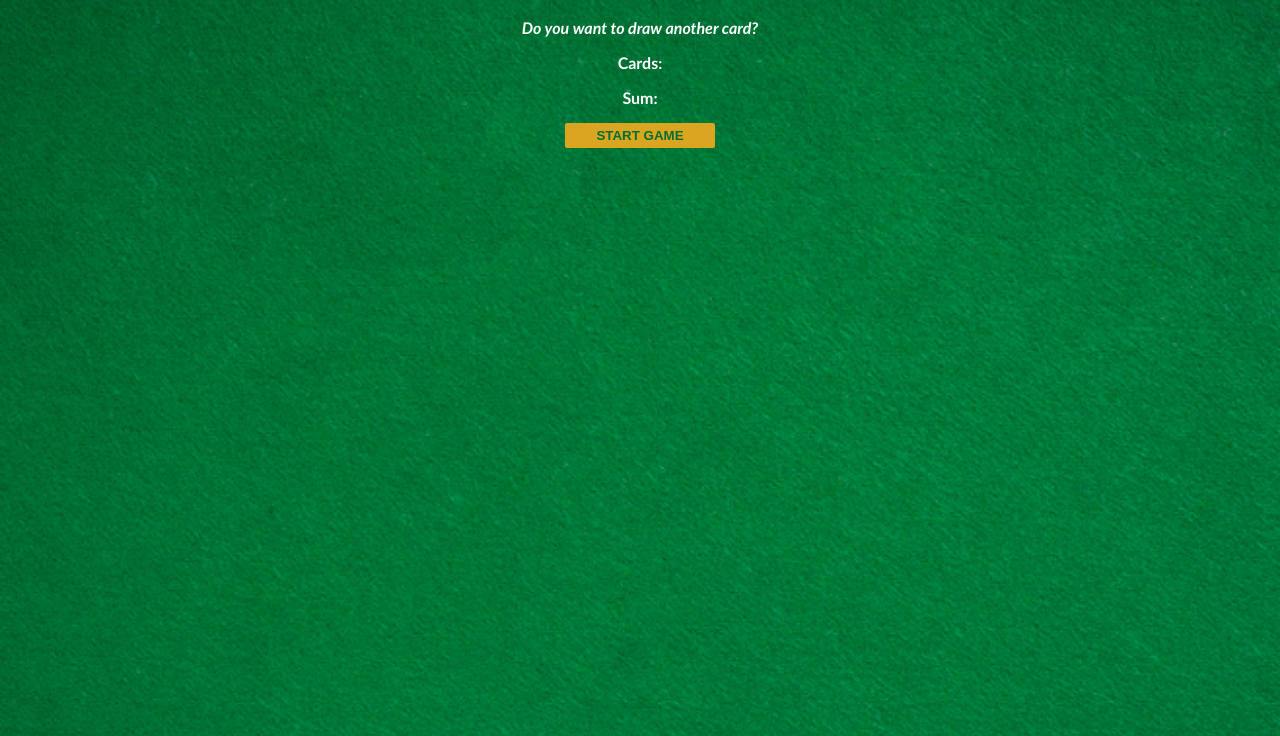
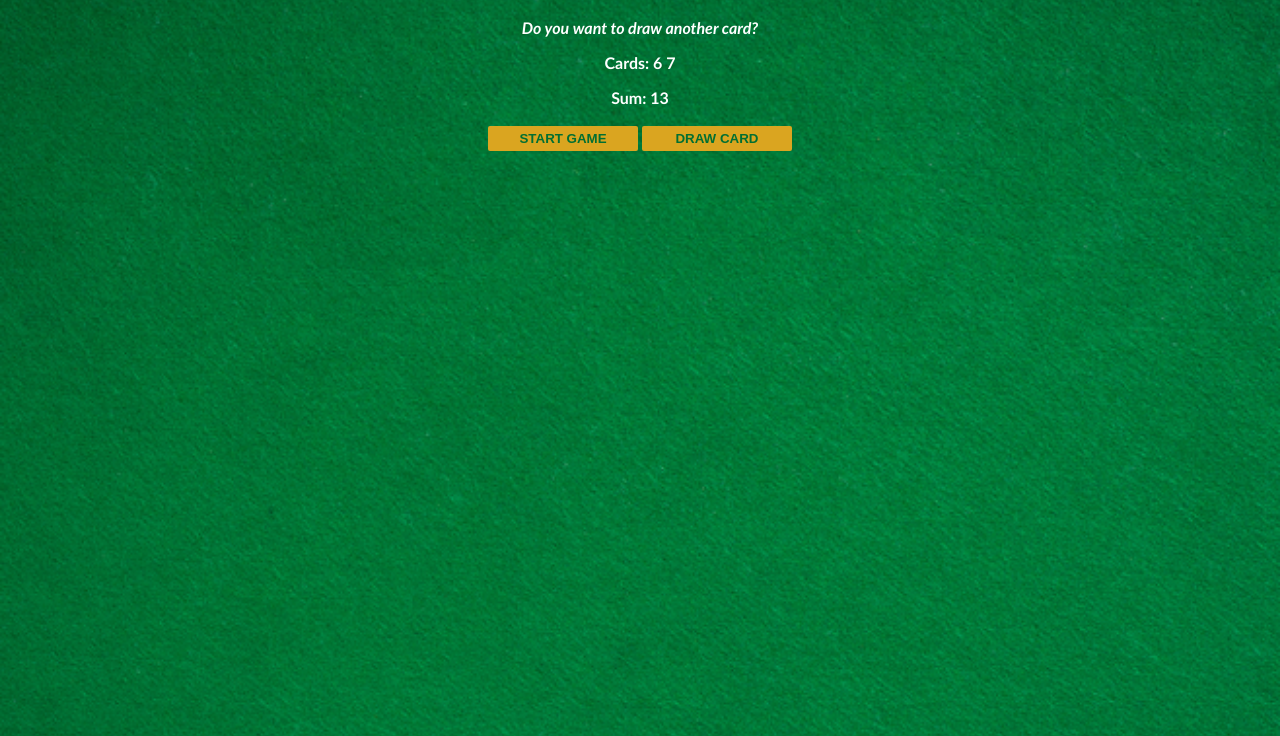
Before and after one commit to Elippsis007/JS_BlackJack, a plain HTML site: page index.html in a window 1280 px wide. Both pictures are taken after a click on the button "START GAME". Shown: the part 64-800 px from the top of the page. Drawn offline with Linux system fonts and the light colour scheme.

Commit message:
working on for loop for displaying all cards

```diff
--- a/index.html
+++ b/index.html
@@ -10,9 +10,10 @@
     <h1>BlackJack</h1>
 
     <p id="message-el">Want to play a round?</p>
-    <p>Cards: </p>
-    <p>Sum: </p>
+    <p id="cards-el">Cards: </p>
+    <p id="sum-el">Sum: </p>
     <button onclick="startGame()">START GAME</button>
+    <button onclick="newCard()">DRAW CARD</button>
     <script src="/script.js"></script>
 </body>
 </html>
--- a/script.js
+++ b/script.js
@@ -1,5 +1,6 @@
 let firstCard = 6
 let secondCard = 7
+let cards = [firstCard, secondCard] // array - ordered list of items
 let sum = firstCard + secondCard
 let hasBlackJack = false
 let playerAlive = true
@@ -7,9 +8,23 @@ let playerAlive = true
 // this was created to remove the console.log
 let message = ""
 
-let messageEl = document.getElementById('message-el')
+let messageEl = document.getElementById('message-el');
+let sumEl = document.getElementById('sum-el');
+let cardsEl = document.getElementById('cards-el');
 
 function startGame() {
+    renderGame()
+}
+
+function renderGame() {
+    cardsEl.textContent = "Cards: "
+
+    for (let i = 0; i < cards.length; i++) {
+        cardsEl.textContent += cards[i] + " "
+    }
+
+
+    sumEl.textContent = "Sum: " + sum
     // if sum (of two cards) is less than 21 then return message
     if (sum <= 20) {
         message = "Do you want to draw another card?"
@@ -22,4 +37,12 @@ function startGame() {
             playerAlive = false
     }
     messageEl.textContent = message
+    }
+
+function newCard() {
+    console.log("Drawing out a new card")
+    let card = 4
+    sum += card
+    cards.push(card)
+    renderGame()
 }
--- a/styles.css
+++ b/styles.css
@@ -24,4 +24,6 @@ button {
     font-weight: bold;
     border: none;
     border-radius: 2px;
+    margin-bottom: 3px;
+    margin-top: 3px;
 }
```
